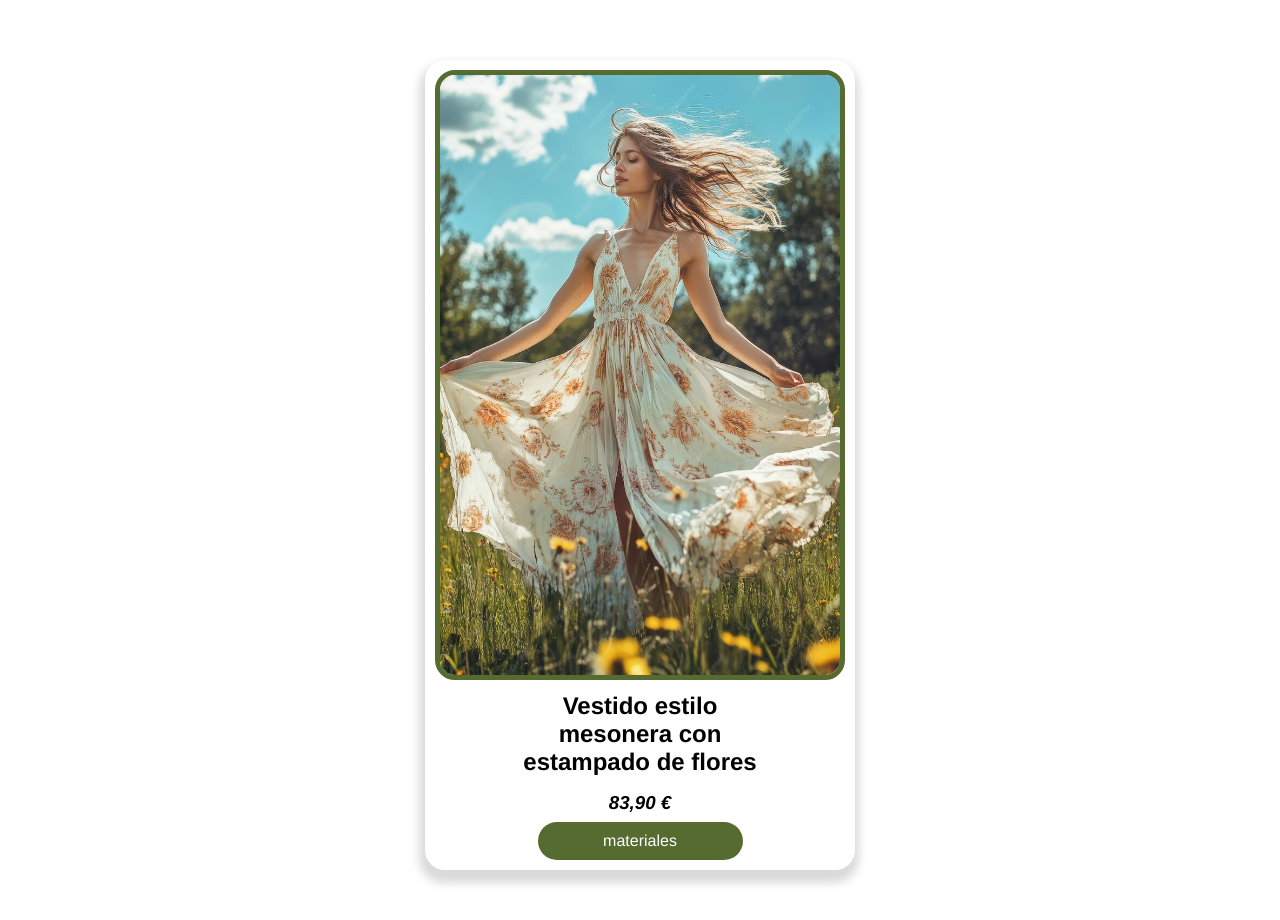
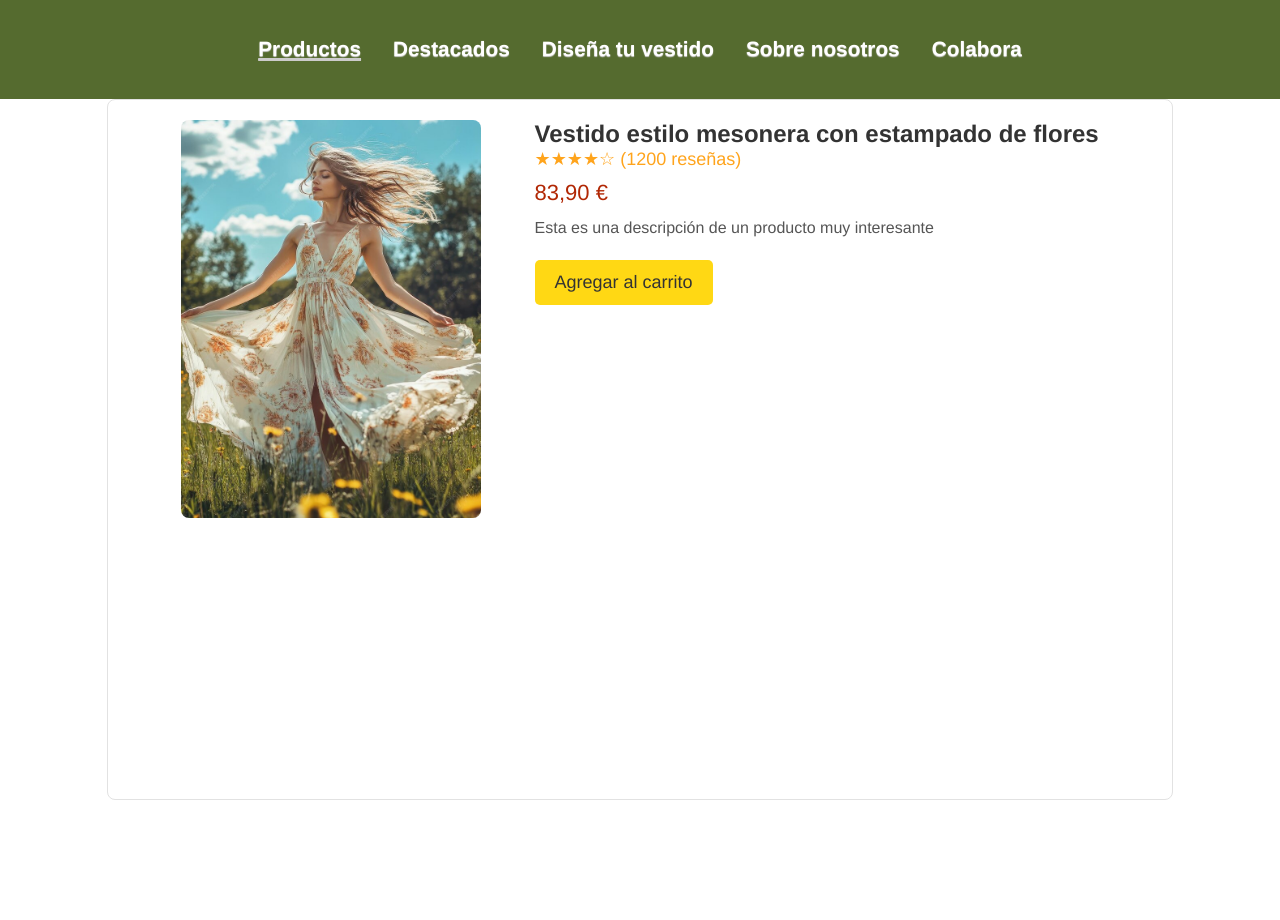
Before and after one commit to tfHugo14/DI_dise-o_estatico, a plain HTML site: page producto.html in a window 1280 px wide. After the commit the page ends 800 px from the top, so only its background shows below. Drawn offline with Linux system fonts and the light colour scheme.

Commit message:
finished

```diff
--- a/producto.html
+++ b/producto.html
@@ -1,23 +1,174 @@
 <!DOCTYPE html>
 <html lang="en">
-<head>
-    <meta charset="UTF-8">
-    <meta name="viewport" content="width=device-width, initial-scale=1.0">
-    <title>Document</title>
-    <link rel="stylesheet" href="style.css">
-</head>
+    <head>
+        <meta charset="UTF-8">
+        <meta name="viewport" content="width=device-width, initial-scale=1.0">
+        <title>Producto - Ejemplo</title>
+        <style>
+            body {
+                height: 100vh;
+                font-family: Helvetica;
+                margin: 0 auto;
+                display: flex;
+                flex-direction: column;
+                align-items: center;
+                justify-content: flex-start;
+            }
+            .product-container {
+                display: flex;
+                width: 80%;
+                height: 100%;
+                flex-direction: row;
+                align-items: flex-start;
+                text-align: center;
+                justify-content: space-evenly;
+                border: 1px solid #e2e2e2;
+                padding: 20px;
+                border-radius: 8px;
+            }
+            .product-image img {
+                max-width: 300px;
+                border-radius: 8px;
+            }
+            .product-details {
+                text-align: left;
+            }
+            .product-title {
+                font-size: 24px;
+                font-weight: bold;
+                color: #333;
+            }
+            .product-price {
+                font-size: 22px;
+                color: #B12704;
+                margin: 10px 0;
+            }
+            .product-description {
+                font-size: 16px;
+                line-height: 1.5;
+                color: #555;
+            }
+            .rating {
+                color: #FFA41C;
+                font-size: 18px;
+            }
+            .buy-button {
+                background-color: #FFD814;
+                color: #333;
+                padding: 12px 20px;
+                font-size: 18px;
+                text-decoration: none;
+                border-radius: 5px;
+                margin-top: 20px;
+                display: inline-block;
+            }
+            .buy-button:hover {
+                background-color: #F7CA00;
+            }
+
+            nav {
+                height: 15%;
+                display: flex;
+                flex-direction: row;
+                justify-content: center;
+                align-items: center;
+                background-color: #556B2F;
+                width: 100%;
+            }
+
+            ul {
+                list-style-type: none;
+                margin: 0;
+                padding: 0;
+                overflow: hidden;
+            }
+
+            li {
+                float: left;
+            }
+
+            li a {
+                display: block;
+                color: #fff;
+                text-shadow: 0px 1px 1px #cccbcb;
+                font-size: 1.3rem;
+                text-align: center;
+                padding: 14px 16px;
+                font-weight: bold;
+                position: relative;
+                text-decoration: none;
+            }
+
+            a:hover {
+                color: #fff;
+            }
+
+            a::before {
+                content: "";
+                position: absolute;
+                display: block;
+                width: 90%;
+                height: 2px;
+                bottom: 0;
+                left: 0;
+                background-color: #556B2F;
+                transform: scaleX(0);
+                transition: transform 0.3s ease;
+            }
+
+            a:hover::before {
+                transform: scaleX(1);
+            }
+
+            .active::before {
+                content: "";
+                position: absolute;
+                display: block;
+                width: 90%;
+                height: 2px;
+                bottom: 0;
+                left: 0;
+                background-color: #556B2F;
+                transform: scaleX(1);
+                transition: transform 0.3s ease;
+            }
+
+            .active{
+                text-decoration: underline #cccbcb;
+            }
+
+            .redes{
+                justify-self: flex-end;
+                padding: 5px;
+                height: 35px;
+            }
+        </style>
+    </head>
     <body>
+        <nav>
+            <ul>
+                <li><a class="active" href="#productos">Productos</a></li>
+                <li><a href="#destacados">Destacados</a></li>
+                <li><a href="#diseña_tu_vestido">Diseña tu vestido</a></li>
+                <li><a href="#sobre_nosotros">Sobre nosotros</a></li>
+                <li><a href="#colabora">Colabora</a></li>
+            </ul>
+        </nav>
 
-        <content>
-            <div class="producto">
-                <a href="producto.html"><img class="producto_img" src="img/productos/producto1.jpg" alt=""></a>
-                <h2>Vestido estilo mesonera con estampado de flores</h2>
-                <h3>83,90 €</h3>
-                <div class="materiales_wrapper">
-                    <p class="materiales">materiales</p>
+        <div class="product-container">
+            <div class="product-image">
+                <img src="img/productos/producto1.jpg" alt="Imagen del Producto">
+            </div>
+            <div class="product-details">
+                <div class="product-title">Vestido estilo mesonera con estampado de flores</div>
+                <div class="rating">★★★★☆ (1200 reseñas)</div>
+                <div class="product-price">83,90 €</div>
+                <div class="product-description">
+                    Esta es una descripción de un producto muy interesante
                 </div>
+                <a href="#" class="buy-button">Agregar al carrito</a>
             </div>
-        </content>
+        </div>
 
     </body>
 </html>
```
Also changed, not shown: carrito.html (added, +130 -0 lines), index.html (+1 -1 lines).
